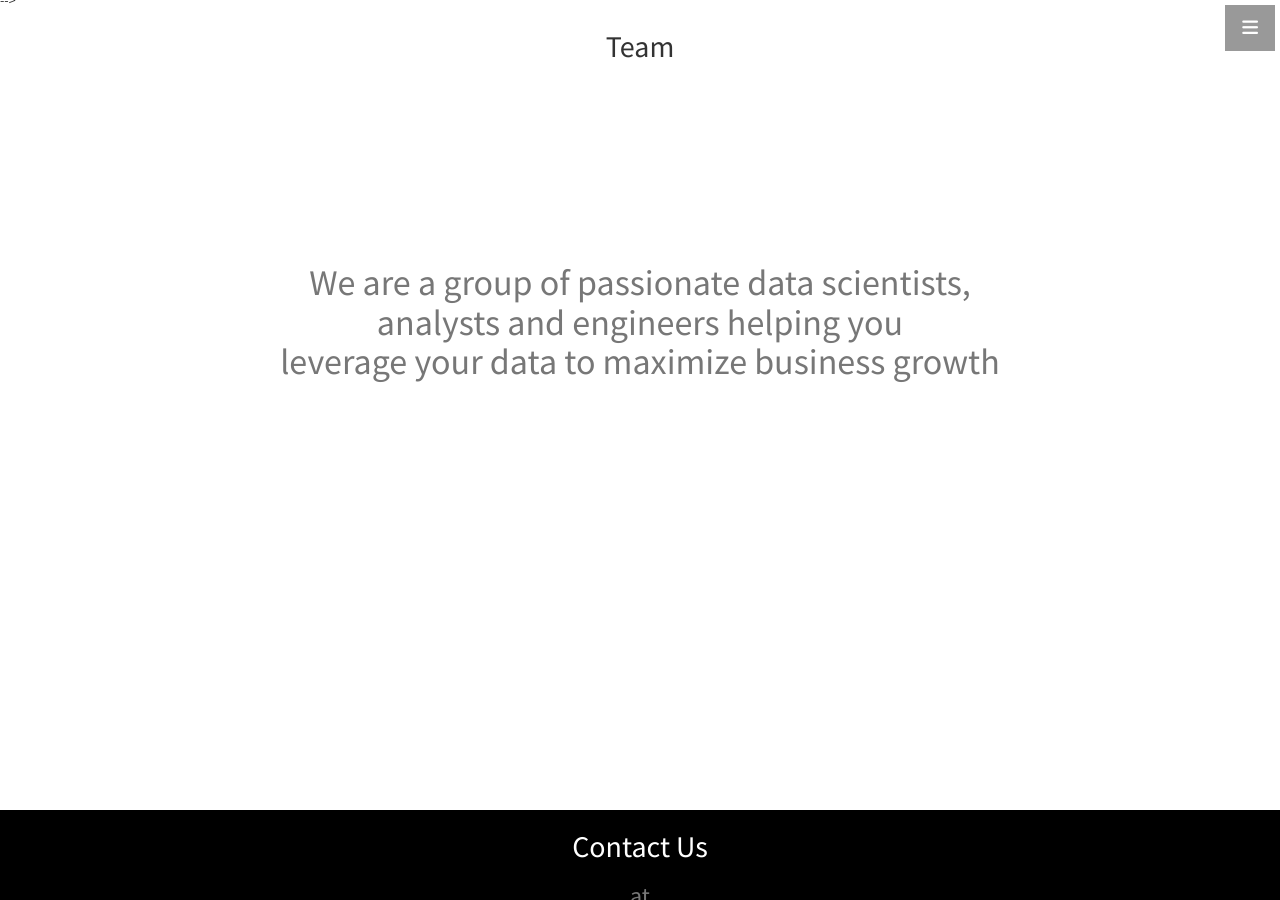
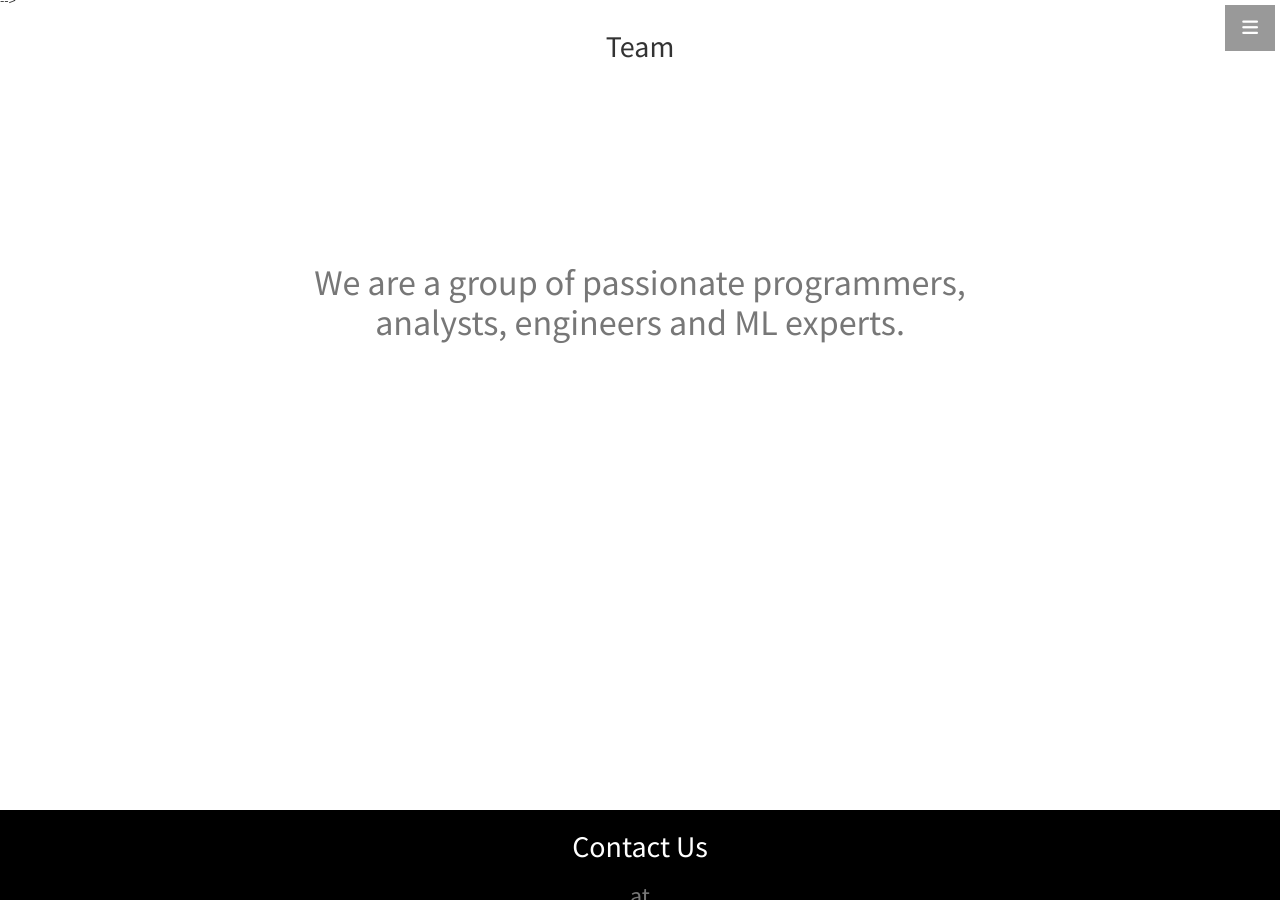
Before and after one commit to Predicon/prediconio, a Jekyll site: the page built from index.html, in a window 1280 px wide and 900 px high, scrolled down 1684 px. Built offline with Jekyll 4.4.1, drawn with Linux system fonts in a browser that asks for light colours; nearby versions of some CDN libraries.

Commit message:
Update teams.html

```diff
--- a/_includes/teams.html
+++ b/_includes/teams.html
@@ -5,7 +5,7 @@
                 <div class="col-lg-12 text-center team-description">
                     <h2 class="section-heading">Team</h2>
                     <div class="team-content">
-                    <h1 class="section-subheading text-muted">We are a group of passionate data scientists, analysts and engineers helping you <br>leverage your data to maximize business growth</h1>
+                    <h1 class="section-subheading text-muted">We are a group of passionate programmers, analysts, engineers and ML experts.</h1>
                     </div>
                </div>
             </div>
```
